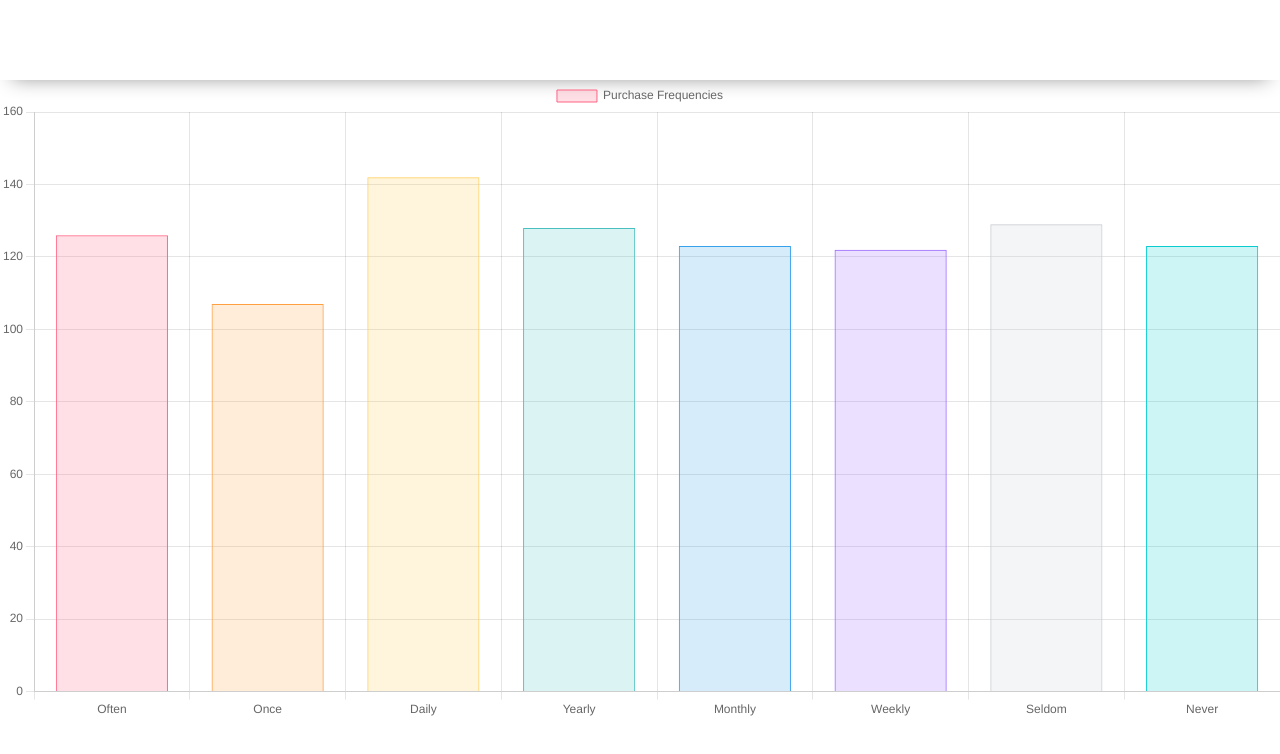
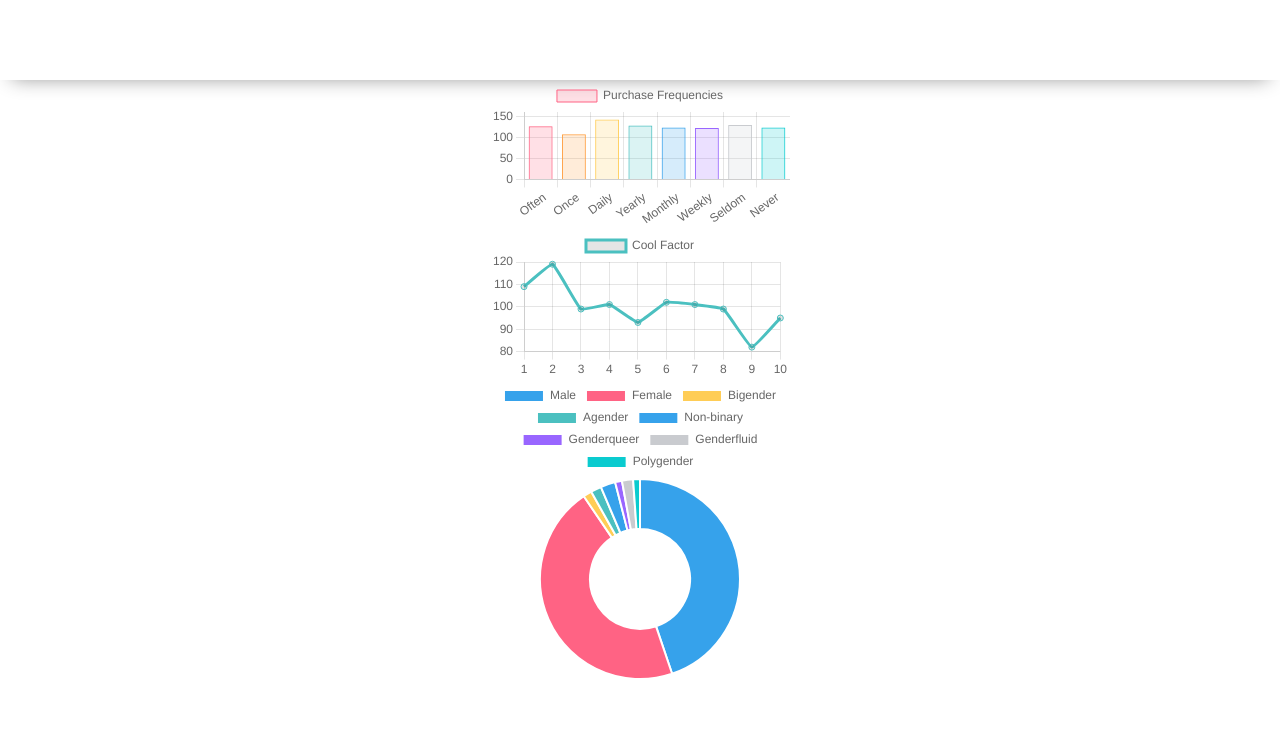
Before and after one commit to willgundy/chart-js-munge, a plain HTML site: page index.html in a window 1280 px wide. Drawn offline with nearby package versions, Linux system fonts and the light colour scheme.

Commit message:
added pie and line charts

```diff
--- a/app.js
+++ b/app.js
@@ -74,11 +74,60 @@ const purchaseFrequencyBarChart = new Chart(
 
 const coolFactorCount = makeCountObject(customerData, 'cool_factor');
 
-console.log(coolFactorCount);
+const data = {
+    labels: Object.keys(coolFactorCount),
+    datasets: [{
+        label: 'Cool Factor',
+        data: Object.values(coolFactorCount),
+        fill: false,
+        borderColor: 'rgb(75, 192, 192)',
+        tension: 0.1
+    }]
+};
+
+const lineChartConfig = {
+    type: 'line',
+    data: data,
+};
+
+const coolFactorLineChart = new Chart(
+    document.getElementById('myLineChart'),
+    lineChartConfig
+);
 
 
 // Pie chart showing number of customers by each gender. Make sure you have enough colors in your chart data to make the pie chart readable.
 
+const genderCount = makeCountObject(customerData, 'gender');
+
+const pieData = {
+    labels: Object.keys(genderCount),
+    datasets: [{
+        label: 'Genders',
+        data: Object.values(genderCount),
+        backgroundColor: [
+            'rgb(54, 162, 235)',
+            'rgb(255, 99, 132)',
+            'rgb(255, 205, 86)',
+            'rgb(75, 192, 192)',
+            'rgb(54, 162, 235)',
+            'rgb(153, 102, 255)',
+            'rgb(201, 203, 207)',
+            'rgb(10, 203, 207)'
+        ],
+        hoverOffset: 4
+    }]
+};
+
+const pieConfig = {
+    type: 'doughnut',
+    data: pieData,
+};
+
+const genderPieChart = new Chart(
+    document.getElementById('myPieChart'),
+    pieConfig
+);
 
 
 
--- a/index.html
+++ b/index.html
@@ -17,7 +17,15 @@
     <header>
     </header>
     <main>
-        <canvas id="myBarChart"></canvas>
+        <div>
+            <canvas id="myBarChart"></canvas>
+        </div>
+        <div>
+            <canvas id="myLineChart"></canvas>
+        </div>
+        <div>
+            <canvas id="myPieChart"></canvas>
+        </div>
     </main>
 
     <script type="module" src="./app.js"></script>
```
